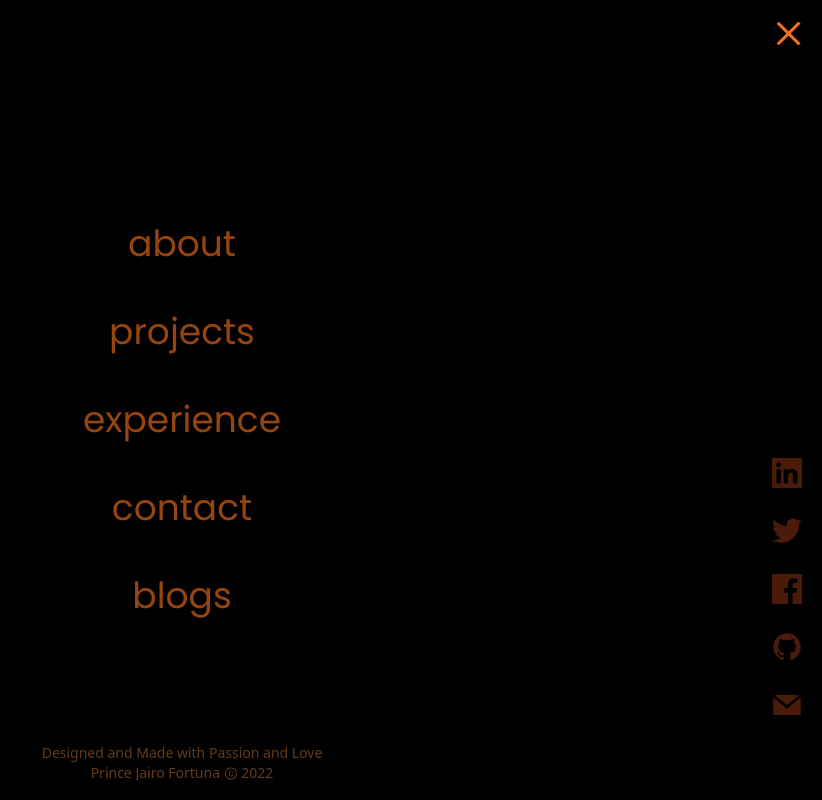
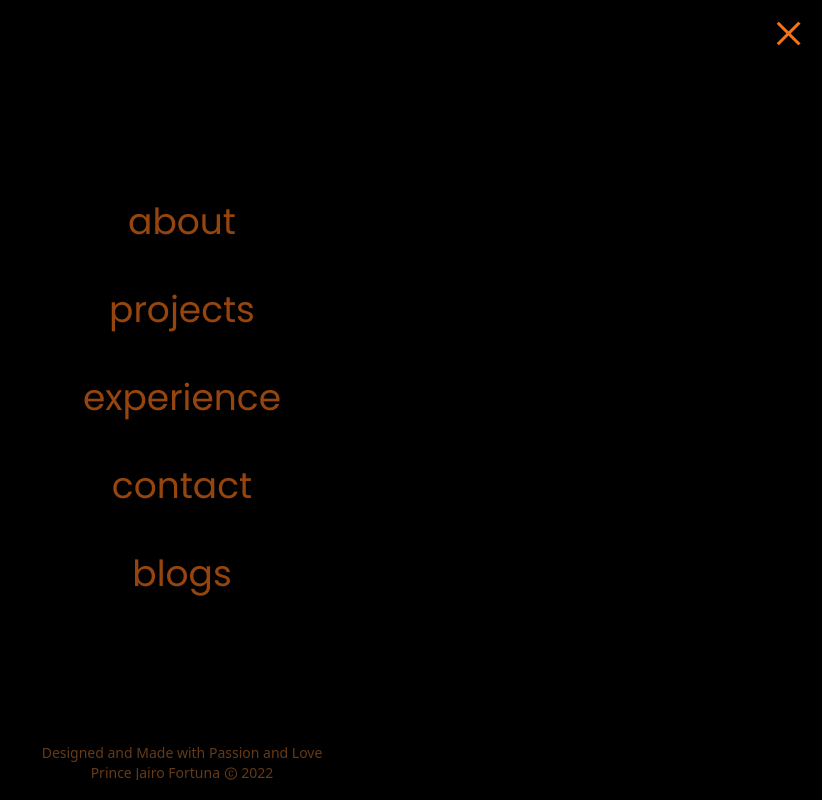
Before and after one commit to PrinceJairo2306/new-portfolio, a React (Vite) app: page / in a window 1280 px wide. Both pictures are taken after a click on the button "Main Menu". Shown: the whole page, without its empty margins (458-1280 px from the left). Built offline with nearby package versions, Linux system fonts and the light colour scheme.

Commit message:
Add some animation to the icons in the hamburger menu

```diff
--- a/src/components/NavBar.css
+++ b/src/components/NavBar.css
@@ -94,3 +94,18 @@
       transform: translate(0,0);
     }
   }
+
+
+
+  .logos span {
+    animation: reveal2 3s cubic-bezier(0.77, 0, 0.175, 1);
+  }
+
+  @keyframes reveal2 {
+    0% {
+      transform: translate(180%,0);
+    }
+    100% {
+      transform: translate(0,0);
+    }
+  }
--- a/src/components/NavBar.jsx
+++ b/src/components/NavBar.jsx
@@ -114,28 +114,51 @@ const NavBar = () => {
       {/* curtain */}
 
       {/* logos */}
-      <div className="sm:hidden absolute right-5 bottom-20 text-orange-900 space-y-7">
-        <div className="">
-          <GrLinkedin className="text-3xl opacity-60 hover:opacity-100" />
+      {/* <div className="logos-container">
+        <div
+          className={`logos sm:hidden absolute right-5 bottom-20 text-orange-900 space-y-7 z-20`}
+        >
+
         </div>
-        <div>
-          <GrTwitter className="text-3xl opacity-60 hover:opacity-100" />
-        </div>
-        <div>
-          <GrFacebook className="text-3xl opacity-60 hover:opacity-100" />
-        </div>
-        <div>
-          <GrGithub className="text-3xl opacity-60 hover:opacity-100" />
-        </div>
-        <div>
-          <GrMail className="text-3xl opacity-60 hover:opacity-100" />
+      </div> */}
+
+      <div
+        className={`${
+          isMenuOpen ? "" : "hidden "
+        }logos-container sm:hidden absolute right-5 bottom-20 text-orange-900 z-20 `}
+      >
+        <div
+          className={`${
+            isMenuFinishedDelayDone ? "logos " : ""
+          } font-thin flex flex-col text-sm opacity-40 space-y-7 `}
+        >
+          {isMenuFinishedDelayDone ? (
+            <>
+              <span>
+                <GrLinkedin className="text-3xl opacity-60 hover:opacity-100" />
+              </span>
+              <span>
+                <GrTwitter className="text-3xl opacity-60 hover:opacity-100" />
+              </span>
+              <span>
+                <GrFacebook className="text-3xl opacity-60 hover:opacity-100" />
+              </span>
+              <span>
+                <GrGithub className="text-3xl opacity-60 hover:opacity-100" />
+              </span>
+              <span>
+                <GrMail className="text-3xl opacity-60 hover:opacity-100" />
+              </span>
+            </>
+          ) : null}
         </div>
       </div>
+
       {/* logos */}
 
       {/*menu links*/}
       <div
-        className={`absolute m-auto left-0 right-0 top-56 text-center  ${
+        className={`absolute left-0 right-0 sm:top-1/2 sm:transform sm:-translate-y-1/2 md:top-1/2 md:transform md:-translate-y-1/2 text-center ${
           isMenuOpen ? "text-orange-500" : "hidden text-black"
         }`}
       >
```
